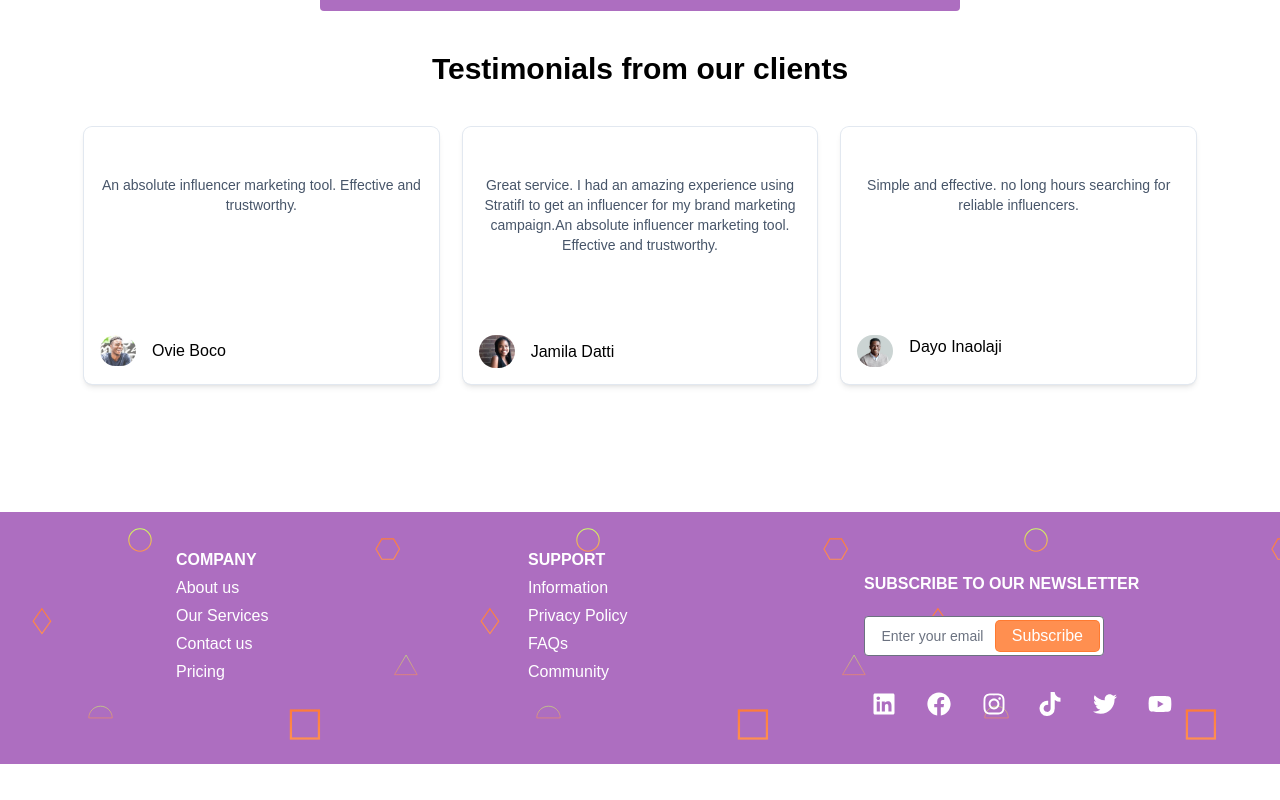
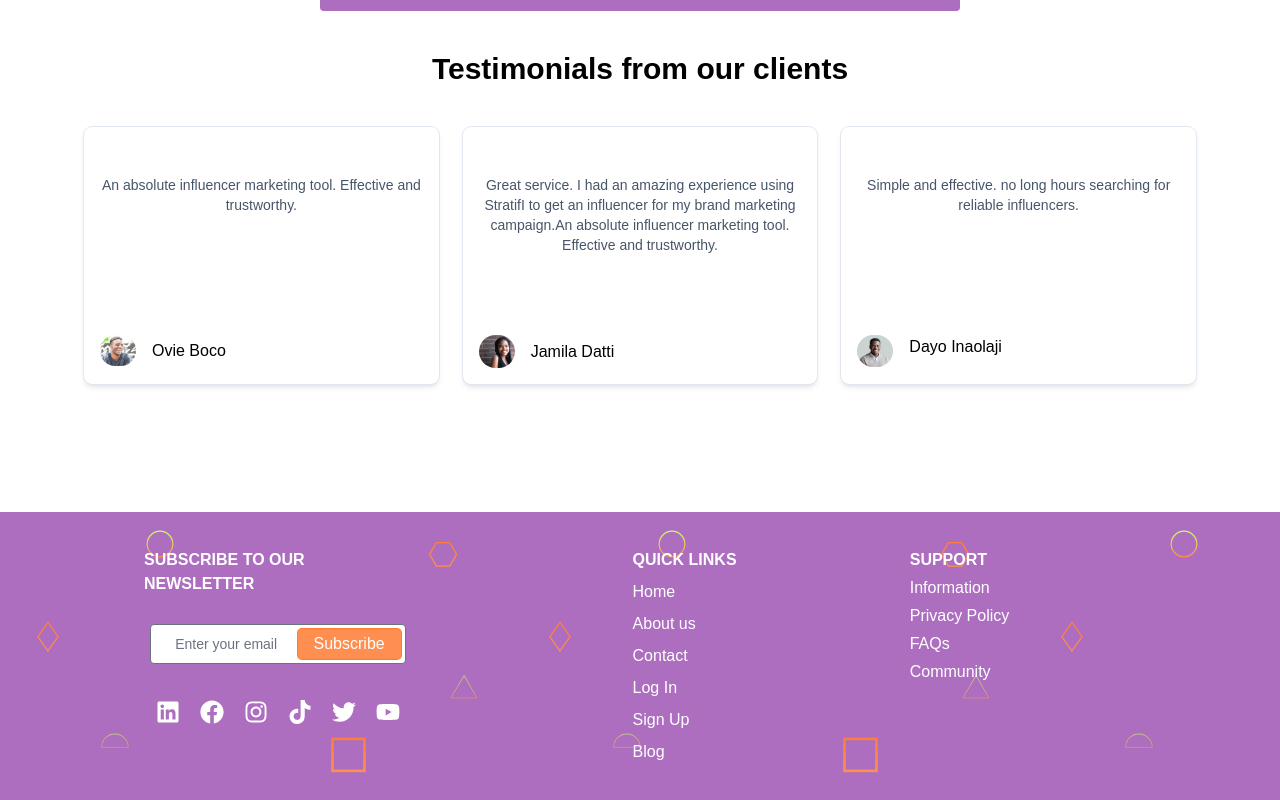
Before and after one commit to STRATIFI-Bravo-Startup-3/Stratifi-React, a React (Create React App) app in the folder stratifi-app/: page / in a window 1280 px wide. Shown: the part 2035-2835 px from the top of the page. Before the commit the page ends 2799 px from the top, so only its background shows below. Built offline with nearby package versions, Linux system fonts and the light colour scheme.

Commit message:
Footer hot fix

```diff
--- a/stratifi-app/src/components/Footer.jsx
+++ b/stratifi-app/src/components/Footer.jsx
@@ -14,7 +14,7 @@ import MailchimpSubscribe from "./mailchimpSubscribe";
 import backgroundfooter from "../images/backgroundfooter.svg";
 
 class Footer extends Component {
-  company = ["About us", "Our Services", "Contact us", "Pricing"];
+  company = ["Home", "About us", "Contact", "Log In", "Sign Up", "Blog"];
 
   support = ["Information", "Privacy Policy", "FAQs", "Community"];
 
@@ -45,44 +45,10 @@ class Footer extends Component {
     return (
       <div
         style={{ backgroundImage: `url(${backgroundfooter})` }}
-        className="md:flex grid-cols-1 justify-between mx-50 w-full bg-[#AD6EC0] text-white py-8 px-4 "
+        className="md:flex grid-cols-1 justify-between mx-50 w-full bg-[#AD6EC0] text-white py-8 px-4 lg:gap-[5rem]"
       >
-        <div className="flex justify-between lg:w-8/12 w-full">
-          <div className="w-6/12 lg:ml-[10rem] ml-[3rem]">
-            <div className="ml-50 flex-col text-left">
-              <h1 className="font-bold uppercase my-1">Company</h1>
-              {this.company.map((item, index) => (
-                <h2 className="my-1">
-                  <Link
-                    key={index}
-                    className="hover:text-slate-300 active:text-slate-400"
-                    to={this.links.map((link, index) => link)}
-                  >
-                    {item}
-                  </Link>
-                </h2>
-              ))}
-            </div>
-          </div>
-          <div className="w-6/12">
-            <div className="px-[2rem] flex-col text-left ">
-              <h1 className="font-bold uppercase my-1">Support</h1>
-              {this.support.map((item, index) => (
-                <h2 className="my-1">
-                  <Link
-                    key={index}
-                    className="hover:text-slate-300 active:text-slate-400"
-                    to="/"
-                  >
-                    {item}
-                  </Link>
-                </h2>
-              ))}
-            </div>
-          </div>
-        </div>
-        <div className="w-full lg:w-4/12 ml-[3rem] mt-6">
-          <div className="flex-col text-left">
+        <div className="w-full lg:w-4/12 lg:pl-[8rem]">
+          <div className="flex flex-col text-left items-center">
             <h1 className="font-bold uppercase my-1">
               Subscribe to our Newsletter
             </h1>
@@ -90,8 +56,8 @@ class Footer extends Component {
             <div className="my-1">
               <MailchimpSubscribeSmall url={url} />
             </div>
-            <div className="flex flex-col max-w-[1240px] px-2 py-4 mx-auto justify-between sm:flex-row text-center text-white">
-              <div className="flex justify-between sm:w-[300px] pt-4 text-2xl">
+            <div className="flex flex-col px-2 py-4 mx-auto justify-between text-center text-white">
+              <div className="flex gap-5 pt-4 text-2xl">
                 <a
                   className="hover:text-slate-300 active:text-slate-400"
                   href="https://www.linkedin.com/company/stratifing/"
@@ -127,13 +93,44 @@ class Footer extends Component {
                 >
                   <FaTwitter />
                 </a>
-                <a
-                  className="hover:text-slate-300 active:text-slate-400"
-                  href=""
-                >
+                <a className="hover:text-slate-300 active:text-slate-400">
                   <FaYoutube />
                 </a>
               </div>
+            </div>
+          </div>
+        </div>
+        <div className="flex lg:w-8/12 w-full">
+          <div className="flex flex-col items-center w-6/12 ">
+            <div className="flex flex-col text-left">
+              <h1 className="font-bold uppercase my-1">Quick Links</h1>
+              {this.company.map((item, index) => (
+                <h2 className="my-1">
+                  <Link
+                    key={index}
+                    className="hover:text-slate-300 active:text-slate-400"
+                    to={this.links.map((link, index) => link)}
+                  >
+                    {item}
+                  </Link>
+                </h2>
+              ))}
+            </div>
+          </div>
+          <div className="w-6/12">
+            <div className="px-[2rem] flex-col text-left ">
+              <h1 className="font-bold uppercase my-1">Support</h1>
+              {this.support.map((item, index) => (
+                <h2 className="my-1">
+                  <Link
+                    key={index}
+                    className="hover:text-slate-300 active:text-slate-400"
+                    to="/"
+                  >
+                    {item}
+                  </Link>
+                </h2>
+              ))}
             </div>
           </div>
         </div>
--- a/stratifi-app/src/components/common/simpleFormSmall.jsx
+++ b/stratifi-app/src/components/common/simpleFormSmall.jsx
@@ -19,7 +19,7 @@ const SimpleFormSmall = ({
   return (
     <div>
       <div
-        className="flex  form-input h-10 w-60 mt-5 rounded p-1"
+        className="flex  form-input h-10 w-64 mt-5 rounded p-1"
         style={style}
       >
         <input
```
